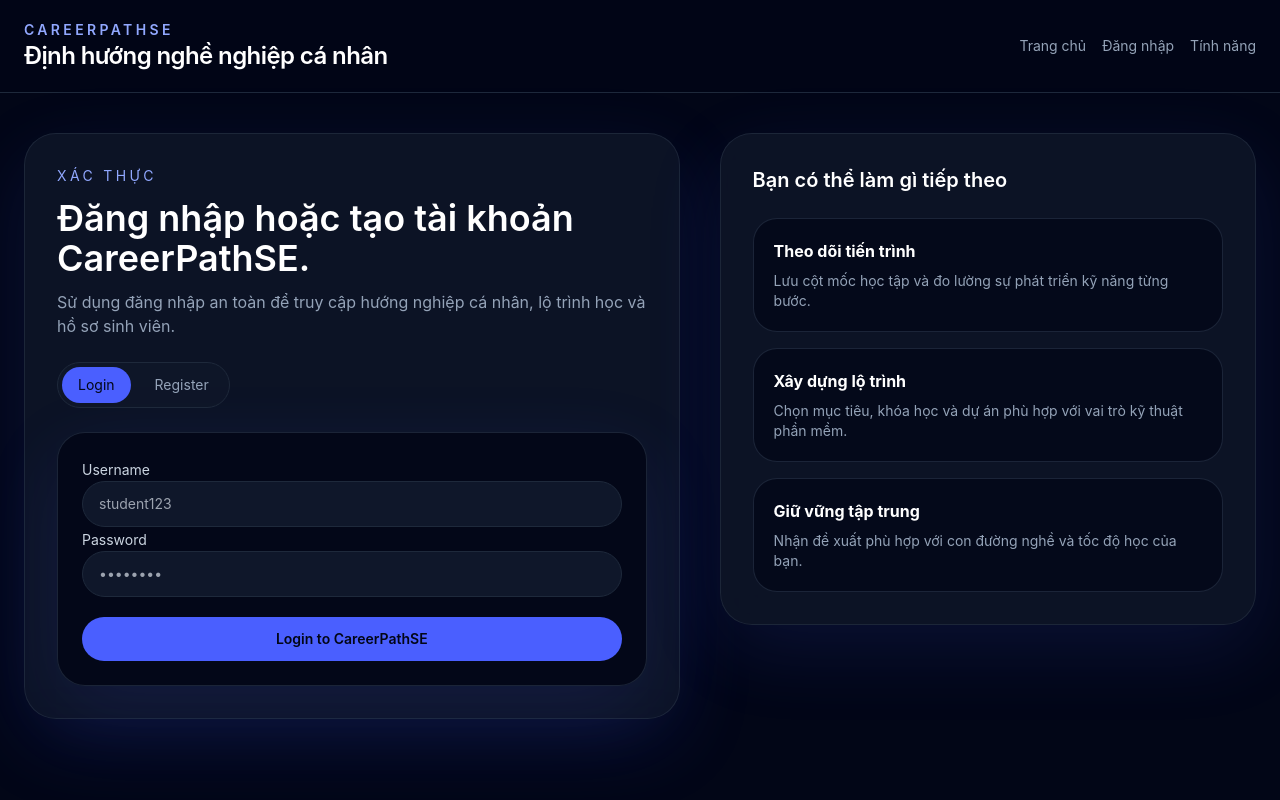
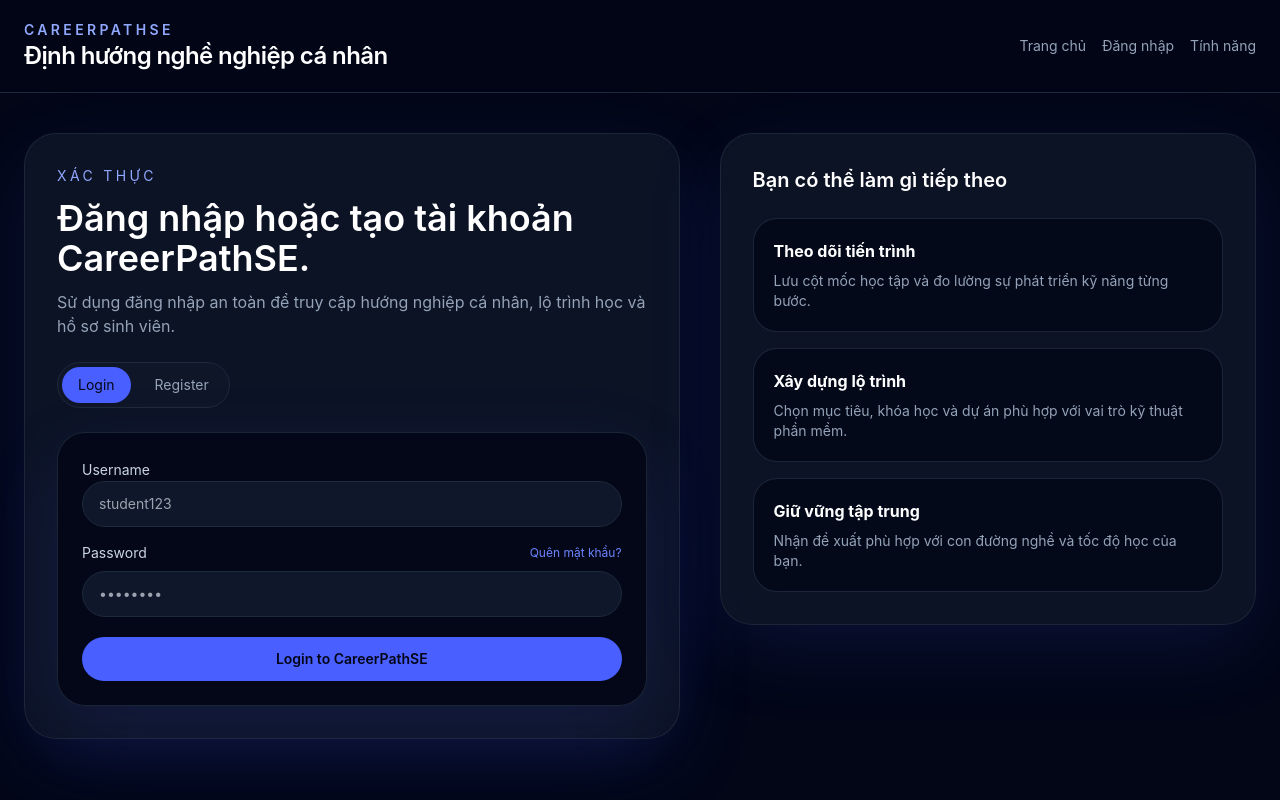
Before and after one commit to NguyenHoangChuong19022005/CNPMem, a React (Vite) app in the folder frontend/: page / in a window 1280 px wide. Both pictures are taken after a click on the button "Đăng nhập". Built offline with nearby package versions, Linux system fonts and the light colour scheme; the HTML template or start-up script is replaced by a standard one.

Commit message:
create AuthPanel for user authentication

```diff
--- a/frontend/src/App.jsx
+++ b/frontend/src/App.jsx
@@ -27,7 +27,7 @@ function App() {
   const handleTokenChange = (newToken) => {
     setToken(newToken);
     if (newToken) {
-      setSection('profile');
+      setSection('skills');
     }
   };
 
--- a/frontend/src/components/AuthPanel.jsx
+++ b/frontend/src/components/AuthPanel.jsx
@@ -170,9 +170,21 @@ const AuthPanel = ({ token, onTokenChange, onLogout }) => {
               placeholder="student123"
             />
           </label>
-          <label className="space-y-2 text-sm text-slate-300">
-            Password
+          <div className="space-y-2 text-sm text-slate-300">
+            <div className="flex items-center justify-between">
+              <label htmlFor="password-input">Password</label>
+              {mode === 'login' && (
+                <button
+                  type="button"
+                  onClick={() => alert('Tính năng Quên mật khẩu đang được bảo trì. Vui lòng liên hệ Admin.')}
+                  className="text-xs text-brand-400 transition hover:text-brand-300 hover:underline"
+                >
+                  Quên mật khẩu?
+                </button>
+              )}
+            </div>
             <input
+              id="password-input"
               type="password"
               name="password"
               value={form.password}
@@ -181,7 +193,7 @@ const AuthPanel = ({ token, onTokenChange, onLogout }) => {
               className="w-full rounded-3xl border border-slate-800 bg-slate-900 px-4 py-3 text-slate-100 outline-none transition focus:border-brand-400"
               placeholder="••••••••"
             />
-          </label>
+          </div>
         </div>
 
         <button
```
